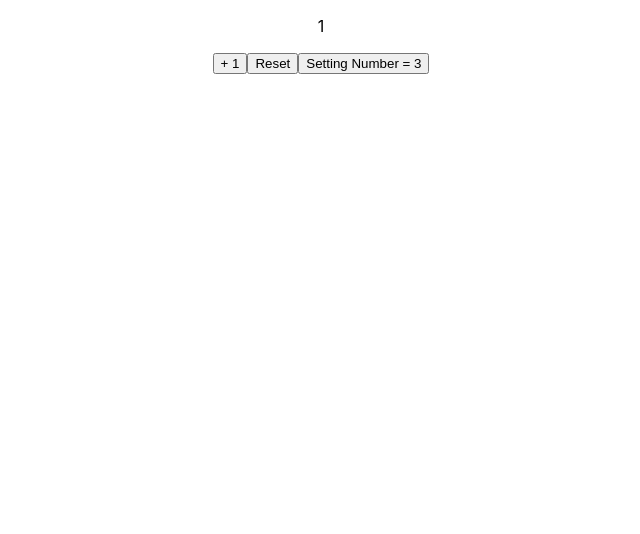
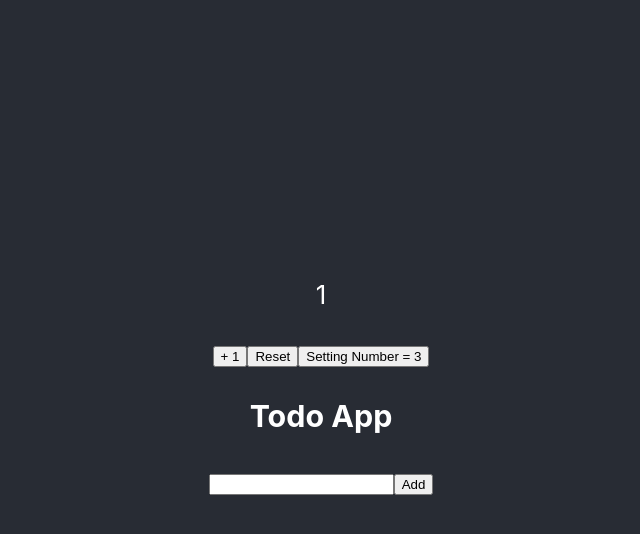
Before and after one commit to alliejj99/React-Zustand, a React (Create React App) app: page / in a window 1280 px wide. Shown: the top 534 px of the page, without its empty margins (319-959 px from the left). Built offline with nearby package versions, Linux system fonts and the light colour scheme.

Commit message:
기능 구동하기 및 UI 구현하기

```diff
--- a/src/App.css
+++ b/src/App.css
@@ -36,3 +36,10 @@
     transform: rotate(360deg);
   }
 }
+
+.todo_list {
+  text-decoration: line-through;
+}
+.todo_list.defult {
+  text-decoration: unset;
+}
--- a/src/App.js
+++ b/src/App.js
@@ -1,10 +1,14 @@
 import Counter from "./components/Counter";
 import "./App.css";
+import TodoList from "./components/TodoList";
 
 function App() {
   return (
     <div className="App">
-      <Counter />
+      <header className="App-header">
+        <Counter />
+        <TodoList />
+      </header>
     </div>
   );
 }
--- /dev/null
+++ b/src/components/TodoList.js
@@ -0,0 +1,53 @@
+import React, { useCallback, useState } from "react";
+import { useTodoStore } from "../store/useTodoStore";
+
+const TodoList = () => {
+  const [todoValue, setTodoValue] = useState("");
+  const { todos, addTodo, deleteTodo, completeTodo } = useTodoStore();
+
+  const handleSubmit = useCallback(
+    (e) => {
+      e.preventDefault();
+      addTodo(todoValue);
+      setTodoValue("");
+    },
+    [addTodo, todoValue]
+  );
+
+  return (
+    <>
+      <h3>Todo App</h3>
+
+      <form onSubmit={handleSubmit}>
+        <input
+          type="text"
+          id="new-todo"
+          name="newTodo"
+          value={todoValue}
+          onChange={(e) => setTodoValue(e.target.value)}
+        />
+        <button type="submit">Add</button>
+      </form>
+
+      <ul>
+        {todos.map((todo) => (
+          <li key={todo.id}>
+            <span
+              className={`${
+                todo.isCompleted ? "todo_list" : "todo_list defult"
+              }`}
+            >
+              {todo.text}
+            </span>
+            {!todo.isCompleted ? (
+              <button onClick={() => completeTodo(todo.id)}>⭕</button>
+            ) : null}
+            <button onClick={() => deleteTodo(todo.id)}>❌</button>
+          </li>
+        ))}
+      </ul>
+    </>
+  );
+};
+
+export default TodoList;
```
Also changed, not shown: src/components/Todos.js (deleted, +0 -7 lines).
